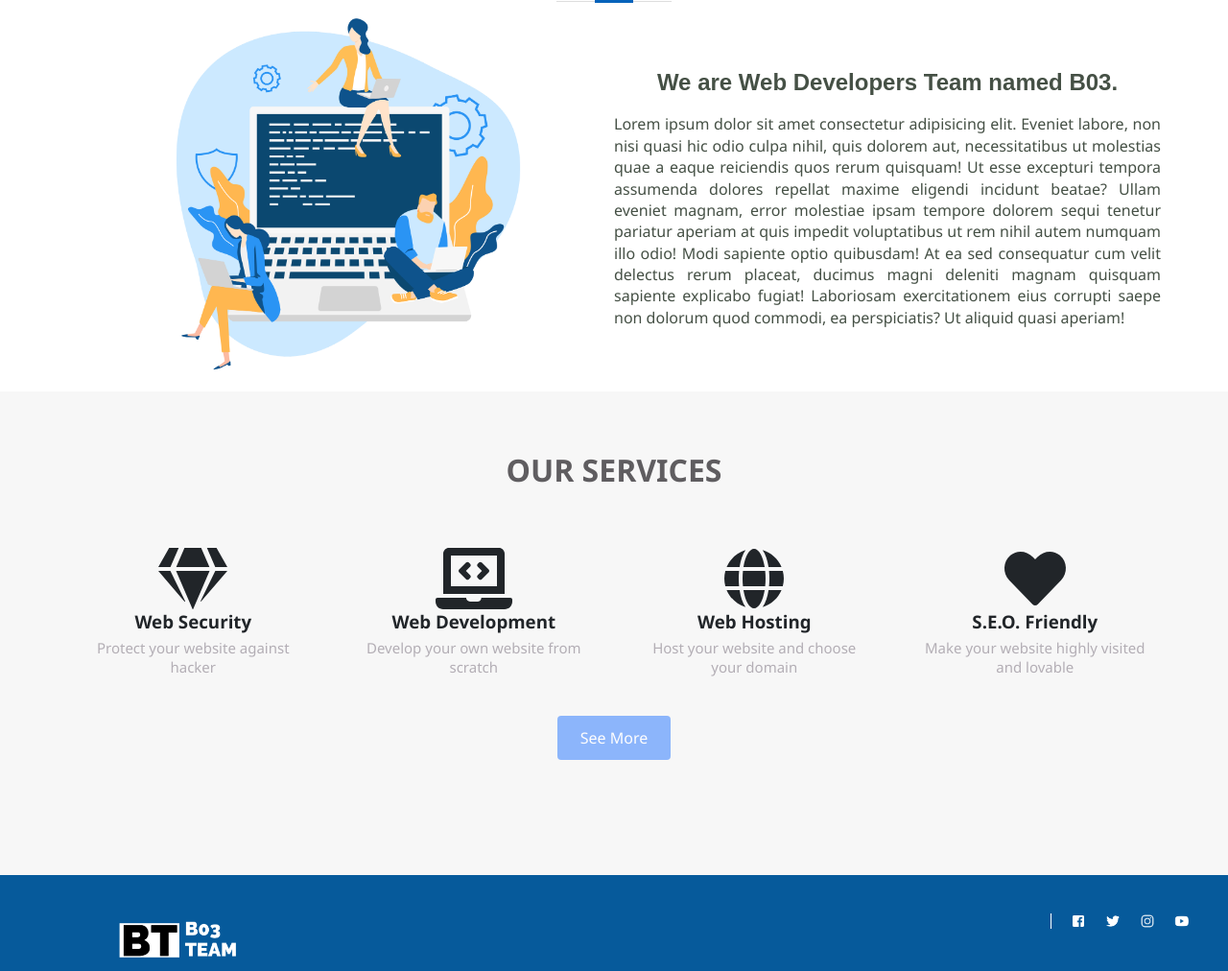
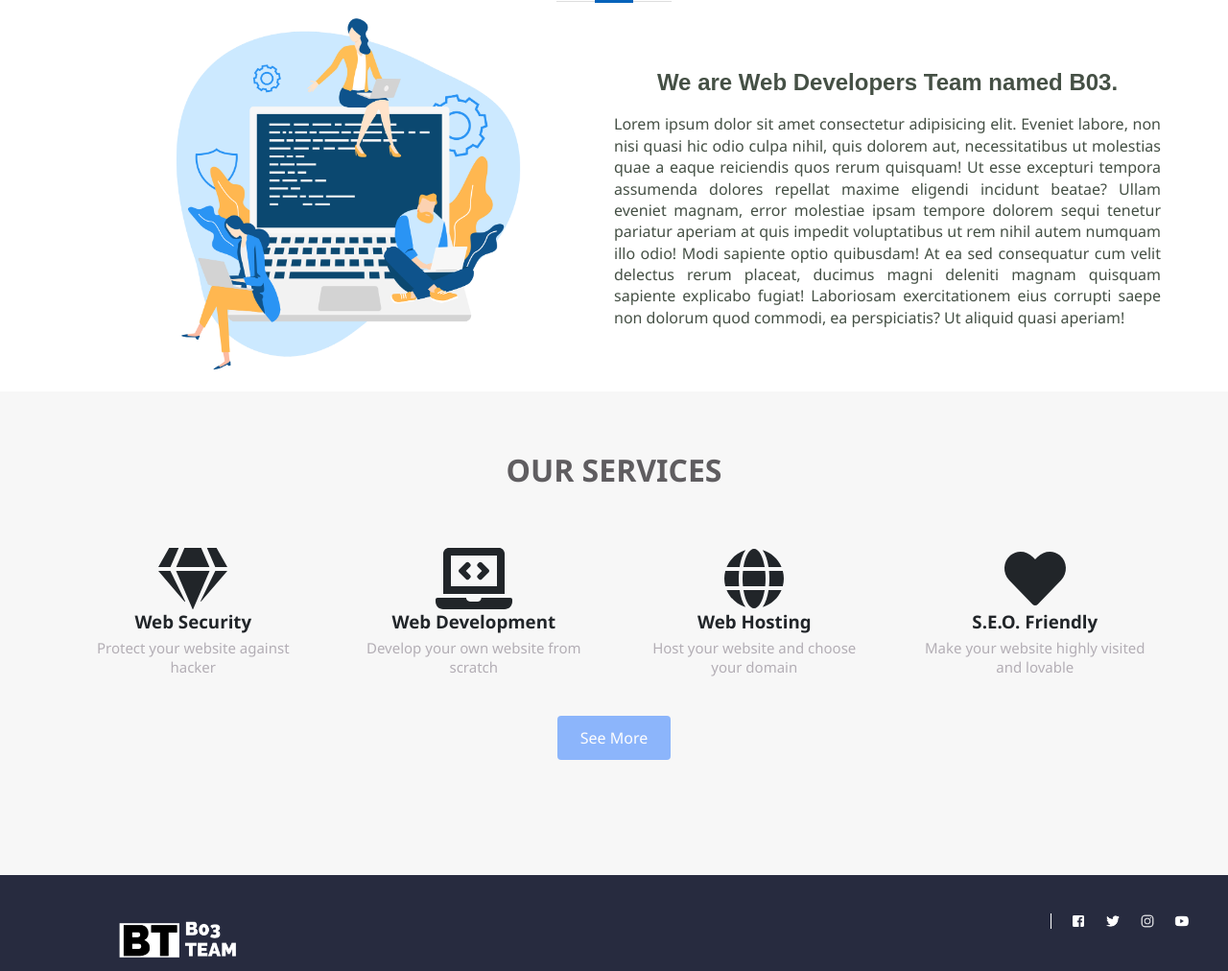
Before and after one commit to denpratama/progate-b03group-tugas, a plain HTML site: page index.html in a window 1280 px wide. Shown: the part 747-1759 px from the top of the page at 96% size. Drawn offline with Linux system fonts and the light colour scheme.

Commit message:
Update stylesheet.css

```diff
--- a/stylesheet.css
+++ b/stylesheet.css
@@ -285,7 +285,7 @@ img {
 
 /* start code footer */
 .footer {
-  background-color: #065a9b;
+  background-color: rgba(16, 20, 43, 0.9);
   color: #fff;
   height: 100px;
   padding: 40px 40px 40px 100px;
```
